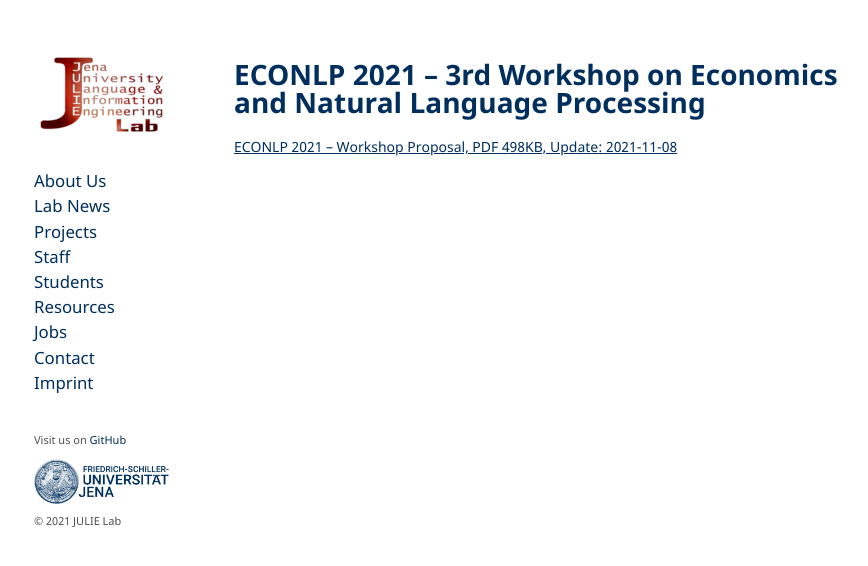
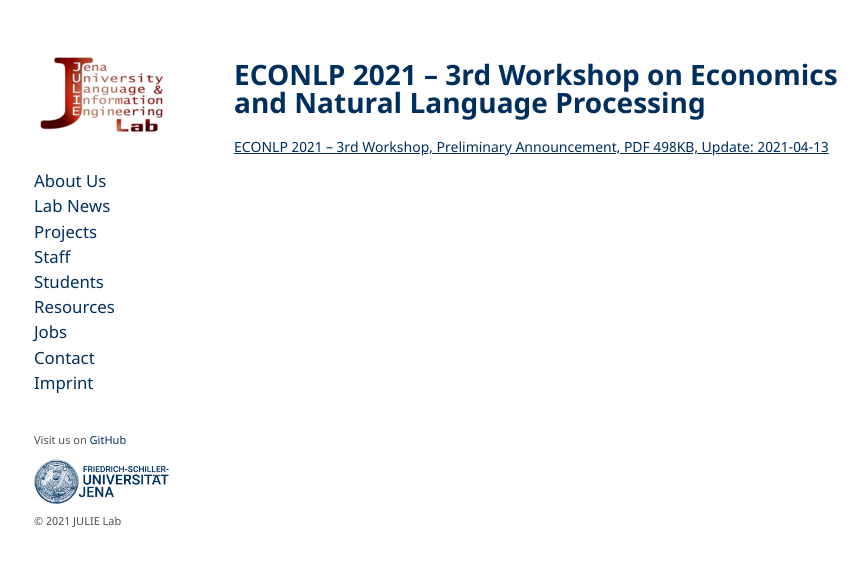
Before and after one commit to JULIELab/JULIELab.github.io, a Jekyll site: the page built from econlp/2021/index.md, in a window 1280 px wide. Shown: the top 566 px of the page, without its empty margins (176-1044 px from the left). Built offline with Jekyll 4.4.1, drawn with Linux system fonts in a browser that asks for light colours; our own code applies the rules of GitHub Pages for plain Markdown files.

Commit message:
Replaces proposal with preliminary announcement

```diff
--- a/econlp/2021/index.md
+++ b/econlp/2021/index.md
@@ -1,3 +1,3 @@
 # ECONLP 2021 – 3rd Workshop on Economics and Natural Language Processing
 
-[ECONLP 2021 – Workshop Proposal, PDF 498KB, Update: 2021-11-08](/econlp/2021/ECONLP-2021-Proposal.pdf)
+[ECONLP 2021 – 3rd Workshop, Preliminary Announcement, PDF 498KB, Update: 2021-04-13](/econlp/2021/ECONLP-2021-Preliminary-Announcement.pdf)
```
Also changed, not shown: 2 other files.
